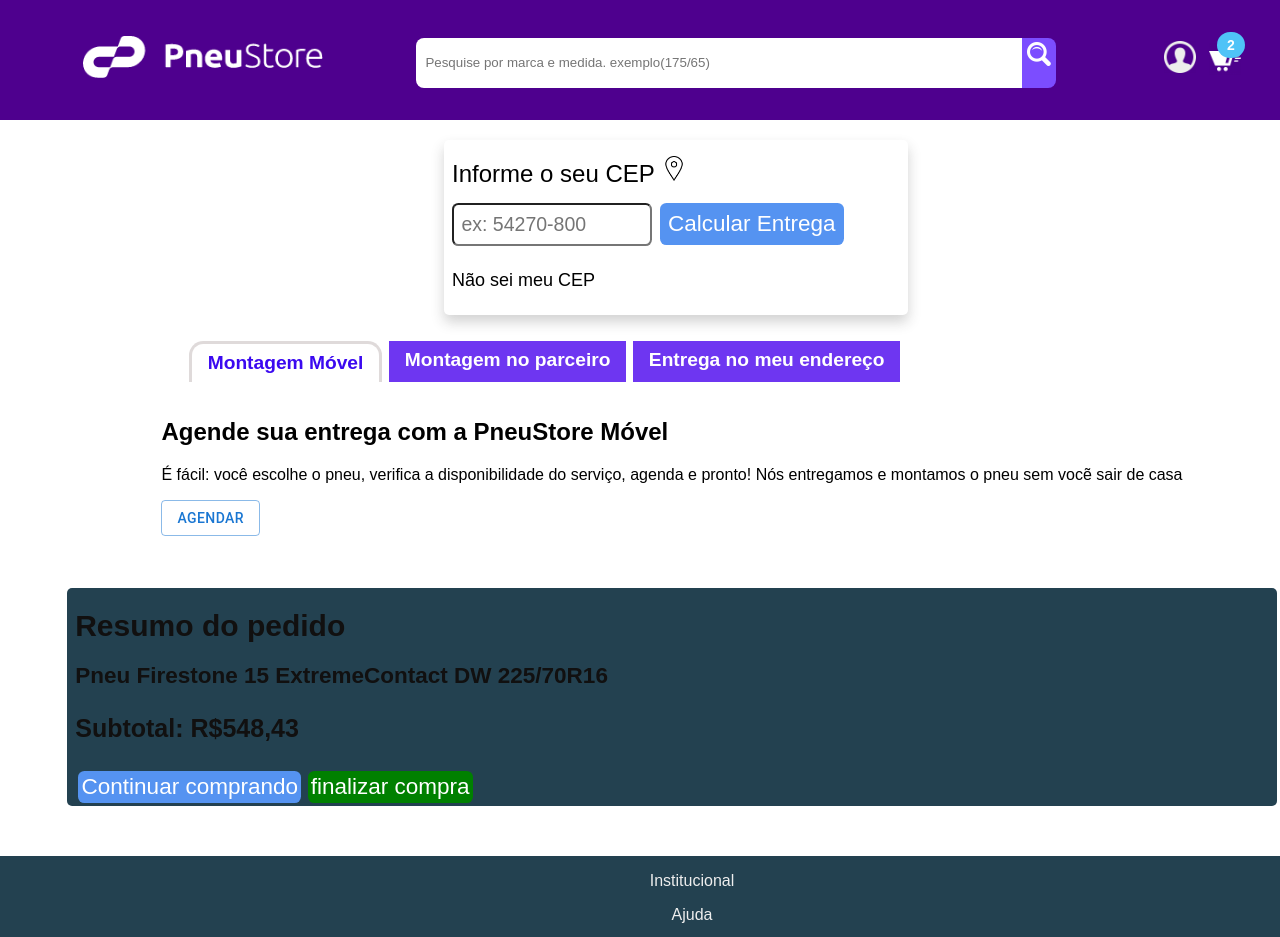
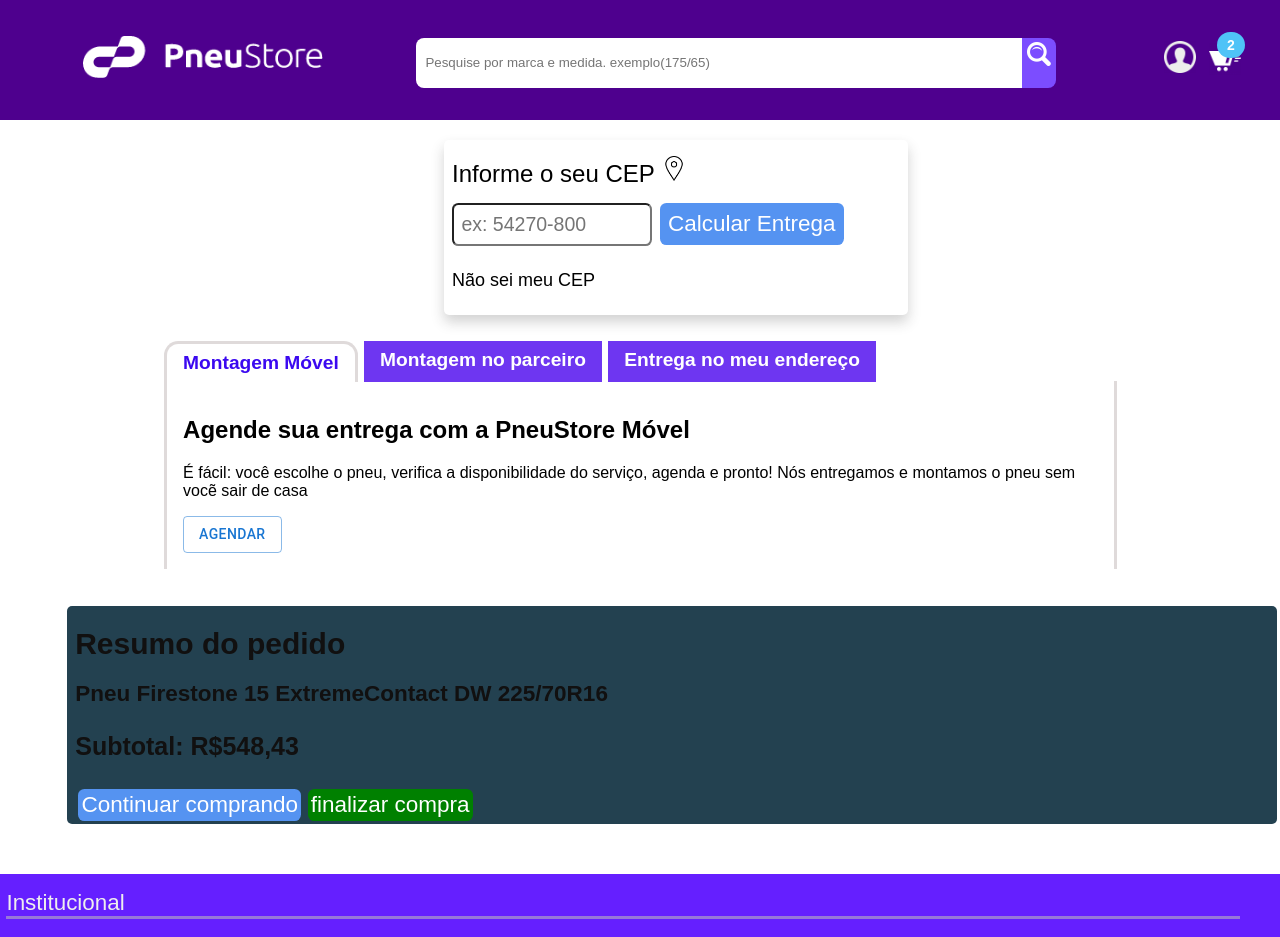
Before and after one commit to Caioferrari04/pneustore-front-deploy, a Next.js app: page / in a window 1280 px wide. Shown: the top 937 px of the page. Built offline with nearby package versions, Linux system fonts and the light colour scheme; no server answers; a web font is replaced by a local one.

Commit message:
reajuste foote e estilização abas

```diff
--- a/Components/Footer/Footer.module.scss
+++ b/Components/Footer/Footer.module.scss
@@ -3,20 +3,26 @@
     flex-direction: column;
     width: 105%;
     align-content: center;
-    background-color: #234150;
+    background-color: #651fff;
     margin-top: 50px;
 }
 
 .list{
 
     margin-bottom: 0.2rem;
+    width: 100%;
 
     ul{
         list-style: none;
         text-align: center;
 
         li{
+            text-align: left;
+            width: 90%;
             margin-bottom: 1rem;
+            font-size: 1.4em;
+            border-style: none none solid;
+            border-color: rgba(190, 189, 186, 0.568);
         }
     }
 
--- a/Components/Tabs/Tabs.module.scss
+++ b/Components/Tabs/Tabs.module.scss
@@ -43,7 +43,12 @@
 }
 
 .content{
+    width: 83%;
     position: relative;
-    top: -1rem;
+    top: -1.1rem;
     padding: 1rem;
+    margin-left: 2.7rem;
+    border-left-style: solid;
+    border-right-style: solid;
+    border-color: rgb(223, 218, 218);
 }
--- a/pages/index.js
+++ b/pages/index.js
@@ -53,7 +53,7 @@
           <Button className={styles.botaoAgendar}variant="outlined">AGENDAR</Button>
       </div>
 
-      <div label="Montagem no parceiro">
+      <div label="Montagem no parceiro" >
         <h2 className={styles.title}>Centro de montagem parceiro</h2>
         <p className={styles.text}></p>
         <button className={styles.button2}>Selecionar parceiro</button>
```
Also changed, not shown: Components/Tabs/Tabs.js (+11 -7 lines).
